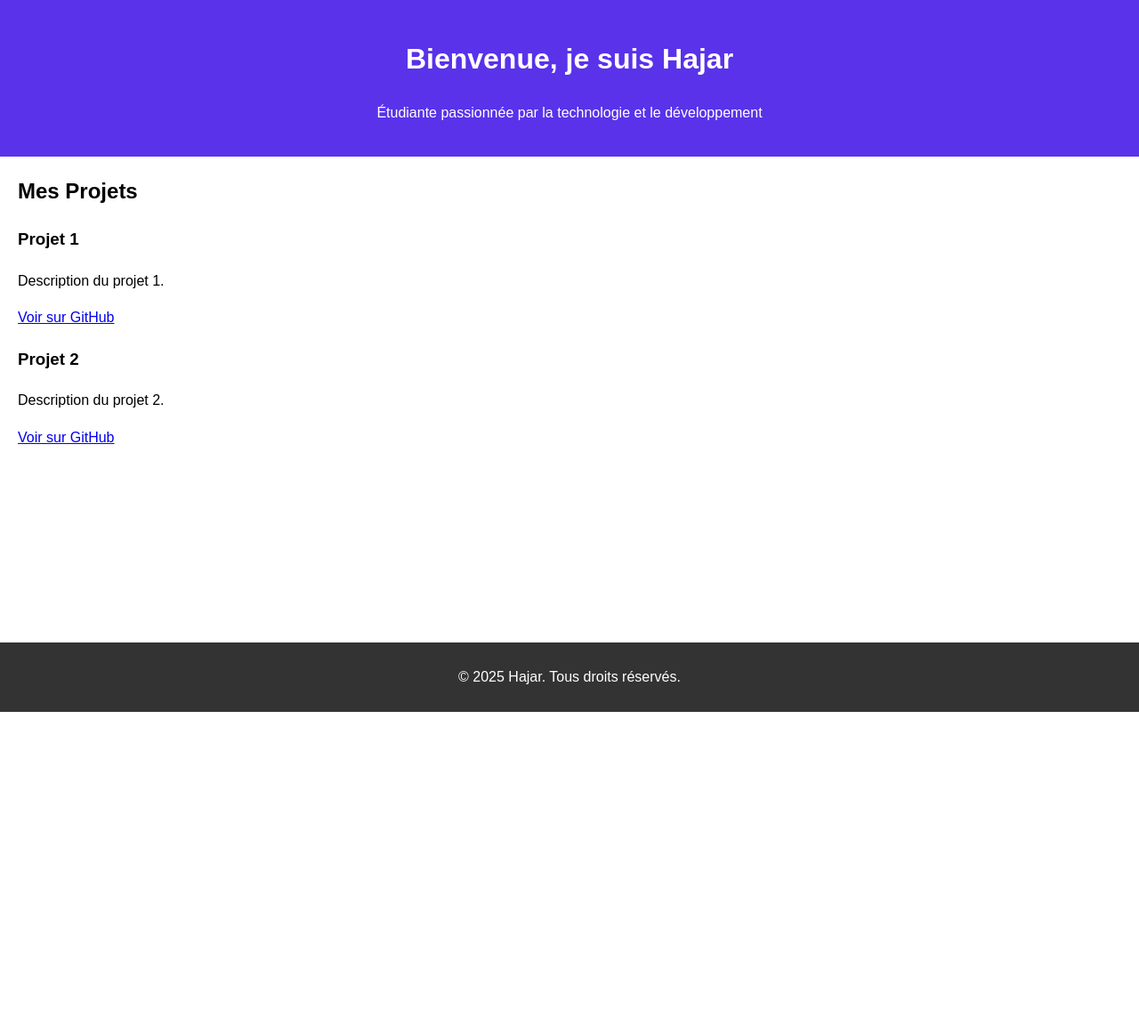
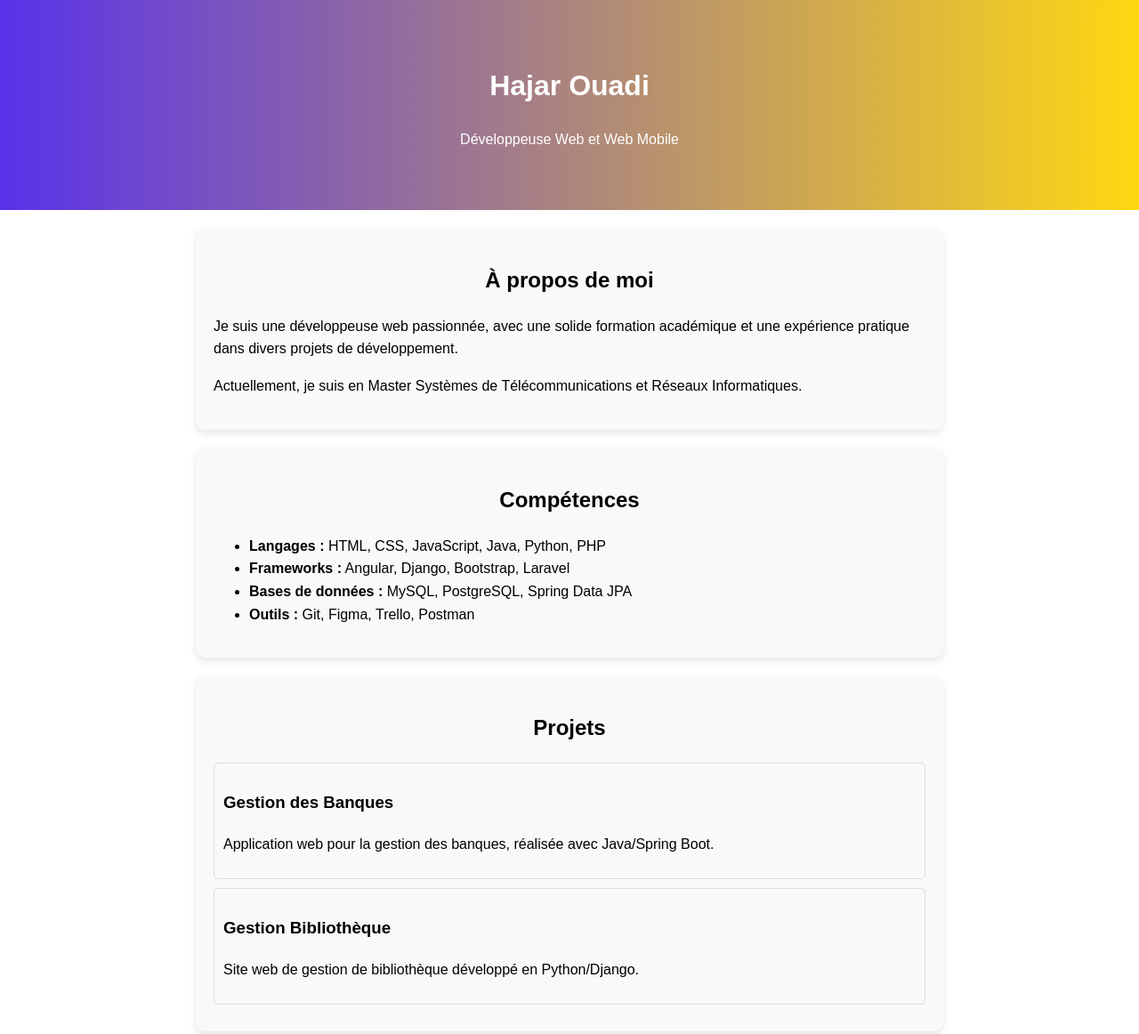
Before and after one commit to hajar200207/portfolio, a plain HTML site: page index.html in a window 1280 px wide. Shown: the top 1162 px of the page at 89% size. Before the commit the page ends 800 px from the top, so only its background shows below. Drawn offline with Linux system fonts and the light colour scheme.

Commit message:
Ajout du portfolio initial

```diff
--- a/index.html
+++ b/index.html
@@ -3,31 +3,55 @@
 <head>
     <meta charset="UTF-8">
     <meta name="viewport" content="width=device-width, initial-scale=1.0">
-    <title>Portfolio Hajar</title>
+    <title>Portfolio de Hajar Ouadi</title>
     <link rel="stylesheet" href="style.css">
+    <script defer src="script.js"></script>
 </head>
 <body>
     <header>
-        <h1>Bienvenue, je suis Hajar</h1>
-        <p>Étudiante passionnée par la technologie et le développement</p>
+        <div class="header-content">
+            <h1>Hajar Ouadi</h1>
+            <p>Développeuse Web et Web Mobile</p>
+        </div>
     </header>
-    <section id="projects">
-        <h2>Mes Projets</h2>
+
+    <section id="about">
+        <h2>À propos de moi</h2>
+        <p>Je suis une développeuse web passionnée, avec une solide formation académique et une expérience pratique dans divers projets de développement.</p>
+        <p>Actuellement, je suis en Master Systèmes de Télécommunications et Réseaux Informatiques.</p>
+    </section>
+
+    <section id="skills">
+        <h2>Compétences</h2>
         <ul>
-            <li>
-                <h3>Projet 1</h3>
-                <p>Description du projet 1.</p>
-                <a href="https://github.com/hajar200207/projet1" target="_blank">Voir sur GitHub</a>
-            </li>
-            <li>
-                <h3>Projet 2</h3>
-                <p>Description du projet 2.</p>
-                <a href="https://github.com/hajar200207/projet2" target="_blank">Voir sur GitHub</a>
-            </li>
+            <li><strong>Langages :</strong> HTML, CSS, JavaScript, Java, Python, PHP</li>
+            <li><strong>Frameworks :</strong> Angular, Django, Bootstrap, Laravel</li>
+            <li><strong>Bases de données :</strong> MySQL, PostgreSQL, Spring Data JPA</li>
+            <li><strong>Outils :</strong> Git, Figma, Trello, Postman</li>
         </ul>
     </section>
+
+    <section id="projects">
+        <h2>Projets</h2>
+        <div class="project">
+            <h3>Gestion des Banques</h3>
+            <p>Application web pour la gestion des banques, réalisée avec Java/Spring Boot.</p>
+        </div>
+        <div class="project">
+            <h3>Gestion Bibliothèque</h3>
+            <p>Site web de gestion de bibliothèque développé en Python/Django.</p>
+        </div>
+    </section>
+
+    <section id="contact">
+        <h2>Contact</h2>
+        <p>Email : <a href="mailto:ouadihajar2002@gmail.com">ouadihajar2002@gmail.com</a></p>
+        <p>LinkedIn : <a href="https://www.linkedin.com/in/Ouadi%20Hajar" target="_blank">Ouadi Hajar</a></p>
+        <p>GitHub : <a href="https://github.com/hajar200207" target="_blank">hajar200207</a></p>
+    </section>
+
     <footer>
-        <p>© 2025 Hajar. Tous droits réservés.</p>
+        <p>© 2025 Hajar Ouadi. Tous droits réservés.</p>
     </footer>
 </body>
 </html>
--- a/script.js
+++ b/script.js
@@ -0,0 +1,15 @@
+document.addEventListener('DOMContentLoaded', () => {
+    const header = document.querySelector('header');
+    header.style.transition = "transform 1s ease-in-out";
+    header.style.transform = "translateY(0)";
+});
+
+// Animation au chargement de la page
+window.addEventListener('load', () => {
+    document.querySelectorAll('section').forEach((section, index) => {
+        setTimeout(() => {
+            section.style.opacity = "1";
+            section.style.transform = "translateY(0)";
+        }, index * 300);
+    });
+});
--- a/style.css
+++ b/style.css
@@ -6,31 +6,35 @@ body {
 }
 
 header {
-    background: #5932EA;
-    color: #fff;
-    padding: 20px 0;
+    background: linear-gradient(to right, #5932EA, #fed812);
+    color: white;
+    text-align: center;
+    padding: 50px 20px;
+}
+
+section {
+    padding: 20px;
+    margin: 20px auto;
+    max-width: 800px;
+    border-radius: 10px;
+    background: #f9f9f9;
+    box-shadow: 0 4px 8px rgba(0, 0, 0, 0.1);
+}
+
+h1, h2 {
     text-align: center;
 }
 
-#projects {
-    margin: 20px;
-}
-
-#projects ul {
-    list-style: none;
-    padding: 0;
-}
-
-#projects li {
+.project {
+    border: 1px solid #ddd;
+    padding: 10px;
     margin: 10px 0;
+    border-radius: 5px;
 }
 
 footer {
+    text-align: center;
+    padding: 10px;
     background: #333;
-    color: #fff;
-    text-align: center;
-    padding: 10px 0;
-    position: fixed;
-    bottom: 0;
-    width: 100%;
+    color: white;
 }
```
